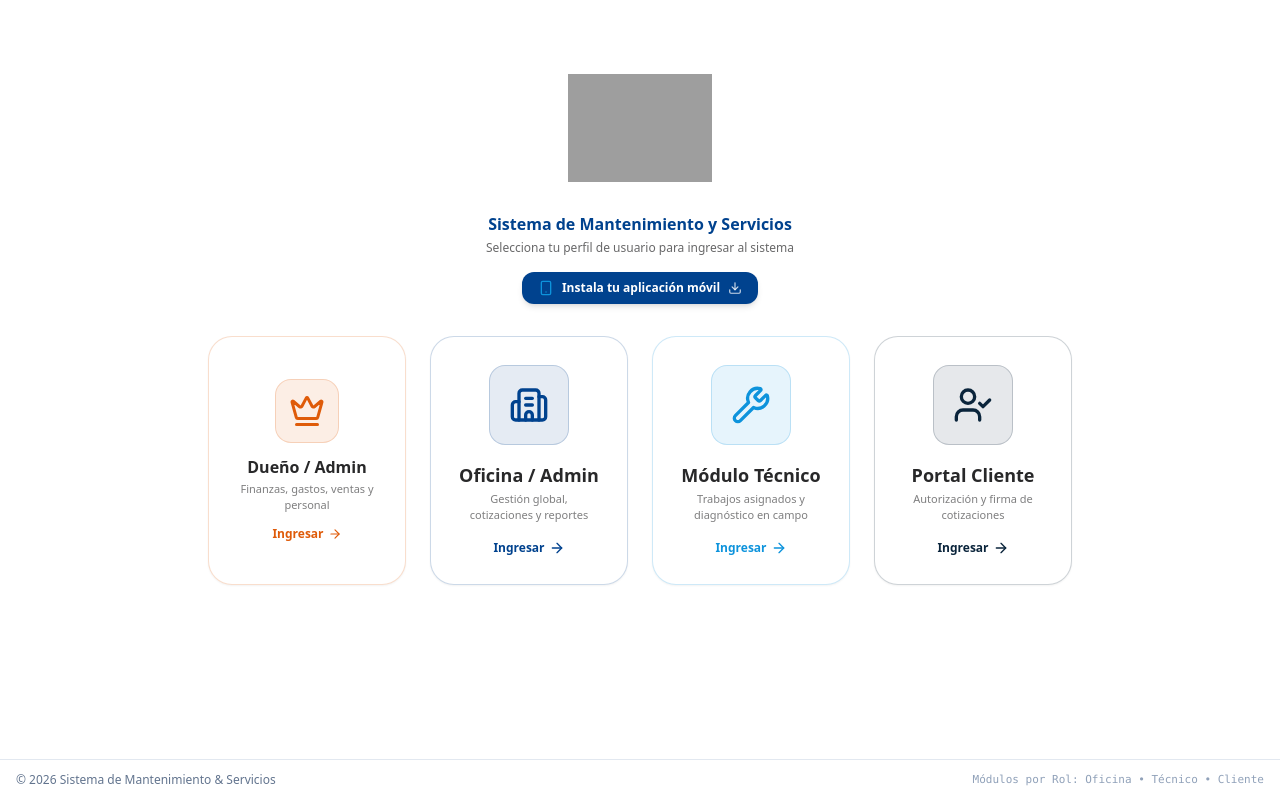
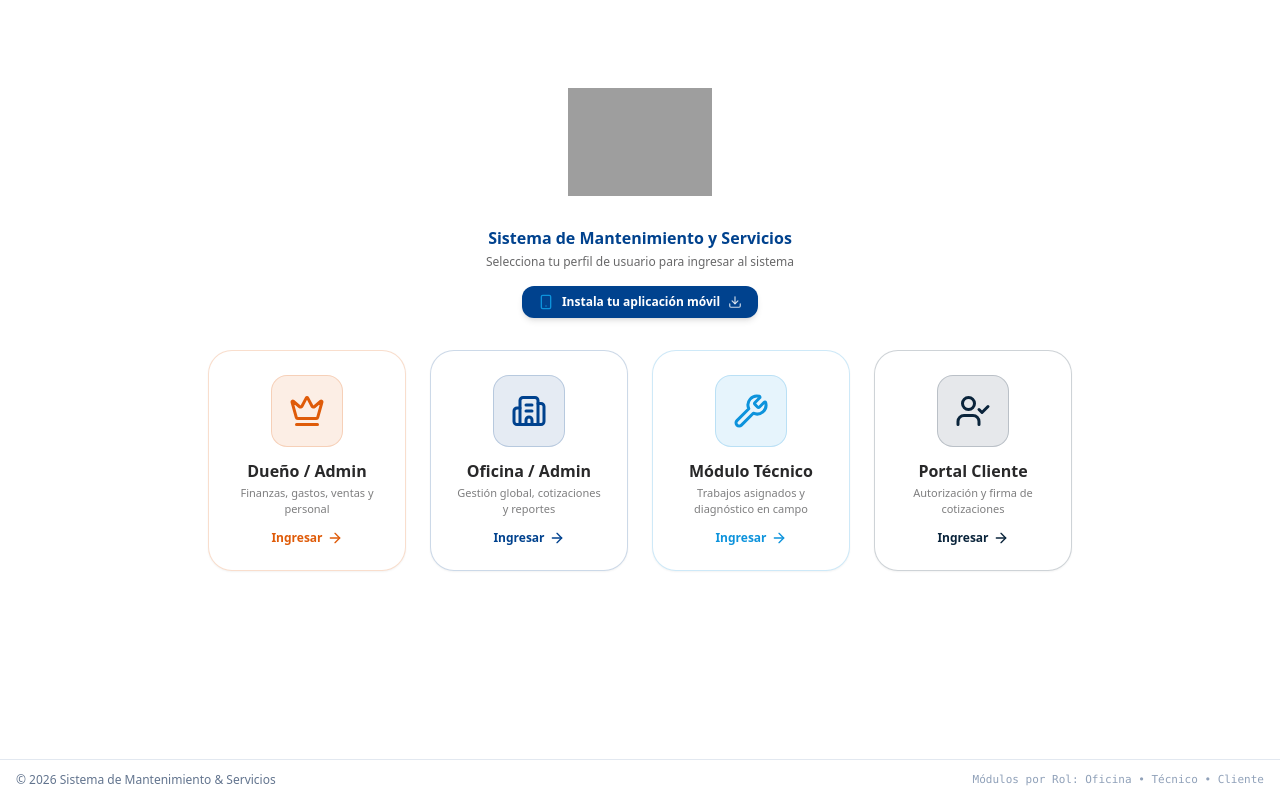
Before and after one commit to haroldove90-spec/Mantenimiento-en-Gral., a React (Vite) app: page / in a window 1280 px wide. Built offline with nearby package versions, Linux system fonts and the light colour scheme; grey boxes are pictures that could not be loaded.

Commit message:
style: update HomeDashboard role card sizing
Increase size of owner role icon container and arrow icon for improved visual consistency on larger screens.

```diff
--- a/src/components/HomeDashboard.tsx
+++ b/src/components/HomeDashboard.tsx
@@ -125,7 +125,7 @@ export const HomeDashboard: React.FC = () => {
           onClick={() => setActiveRole('owner')}
           className="group cursor-pointer bg-white border border-sij-orange/20 rounded-2xl sm:rounded-3xl p-4 sm:p-6 flex flex-col items-center justify-center text-center gap-3 shadow-xs hover:shadow-xl hover:border-sij-orange/60 transition-all duration-300"
         >
-          <div className="w-14 h-14 sm:w-16 sm:h-16 bg-sij-orange/10 border border-sij-orange/20 rounded-2xl flex items-center justify-center group-hover:bg-sij-orange transition-colors duration-300 shrink-0">
+          <div className="w-14 h-14 sm:w-18 sm:h-18 bg-sij-orange/10 border border-sij-orange/20 rounded-2xl flex items-center justify-center group-hover:bg-sij-orange transition-colors duration-300 shrink-0">
             <Crown className="w-7 h-7 sm:w-9 sm:h-9 text-sij-orange group-hover:text-white transition-colors duration-300" />
           </div>
           <div>
@@ -138,7 +138,7 @@ export const HomeDashboard: React.FC = () => {
           </div>
           <div className="inline-flex items-center space-x-1 text-xs font-bold text-sij-orange group-hover:translate-x-1 transition-transform">
             <span>Ingresar</span>
-            <ArrowRight className="w-3.5 h-3.5" />
+            <ArrowRight className="w-3.5 h-3.5 sm:w-4 sm:h-4" />
           </div>
         </button>
 
@@ -146,13 +146,13 @@ export const HomeDashboard: React.FC = () => {
         <button
           id="home-role-office"
           onClick={() => setActiveRole('office')}
-          className="group cursor-pointer bg-white border border-sij-blue/20 rounded-2xl sm:rounded-3xl p-4 sm:p-7 flex flex-col items-center justify-center text-center gap-3 sm:gap-4 shadow-xs hover:shadow-xl hover:border-sij-blue transition-all duration-300"
+          className="group cursor-pointer bg-white border border-sij-blue/20 rounded-2xl sm:rounded-3xl p-4 sm:p-6 flex flex-col items-center justify-center text-center gap-3 shadow-xs hover:shadow-xl hover:border-sij-blue transition-all duration-300"
         >
-          <div className="w-14 h-14 sm:w-20 sm:h-20 bg-sij-blue/10 border border-sij-blue/20 rounded-2xl flex items-center justify-center group-hover:bg-sij-blue transition-colors duration-300 shrink-0">
-            <Building2 className="w-7 h-7 sm:w-10 sm:h-10 text-sij-blue group-hover:text-white transition-colors duration-300" />
+          <div className="w-14 h-14 sm:w-18 sm:h-18 bg-sij-blue/10 border border-sij-blue/20 rounded-2xl flex items-center justify-center group-hover:bg-sij-blue transition-colors duration-300 shrink-0">
+            <Building2 className="w-7 h-7 sm:w-9 sm:h-9 text-sij-blue group-hover:text-white transition-colors duration-300" />
           </div>
           <div>
-            <span className="text-sm sm:text-lg font-bold text-sij-dark group-hover:text-sij-blue transition-colors block">
+            <span className="text-sm sm:text-base font-bold text-sij-dark group-hover:text-sij-blue transition-colors block">
               Oficina / Admin
             </span>
             <span className="text-[11px] text-sij-dark/60 hidden sm:block mt-0.5">
@@ -169,13 +169,13 @@ export const HomeDashboard: React.FC = () => {
         <button
           id="home-role-tech"
           onClick={() => setActiveRole('tech')}
-          className="group cursor-pointer bg-white border border-sij-cyan/20 rounded-2xl sm:rounded-3xl p-4 sm:p-7 flex flex-col items-center justify-center text-center gap-3 sm:gap-4 shadow-xs hover:shadow-xl hover:border-sij-cyan transition-all duration-300"
+          className="group cursor-pointer bg-white border border-sij-cyan/20 rounded-2xl sm:rounded-3xl p-4 sm:p-6 flex flex-col items-center justify-center text-center gap-3 shadow-xs hover:shadow-xl hover:border-sij-cyan transition-all duration-300"
         >
-          <div className="w-14 h-14 sm:w-20 sm:h-20 bg-sij-cyan/10 border border-sij-cyan/20 rounded-2xl flex items-center justify-center group-hover:bg-sij-cyan transition-colors duration-300 shrink-0">
-            <Wrench className="w-7 h-7 sm:w-10 sm:h-10 text-sij-cyan group-hover:text-white transition-colors duration-300" />
+          <div className="w-14 h-14 sm:w-18 sm:h-18 bg-sij-cyan/10 border border-sij-cyan/20 rounded-2xl flex items-center justify-center group-hover:bg-sij-cyan transition-colors duration-300 shrink-0">
+            <Wrench className="w-7 h-7 sm:w-9 sm:h-9 text-sij-cyan group-hover:text-white transition-colors duration-300" />
           </div>
           <div>
-            <span className="text-sm sm:text-lg font-bold text-sij-dark group-hover:text-sij-cyan transition-colors block">
+            <span className="text-sm sm:text-base font-bold text-sij-dark group-hover:text-sij-cyan transition-colors block">
               Módulo Técnico
             </span>
             <span className="text-[11px] text-sij-dark/60 hidden sm:block mt-0.5">
@@ -192,13 +192,13 @@ export const HomeDashboard: React.FC = () => {
         <button
           id="home-role-client"
           onClick={() => setActiveRole('client')}
-          className="group cursor-pointer bg-white border border-sij-navy/20 rounded-2xl sm:rounded-3xl p-4 sm:p-7 flex flex-col items-center justify-center text-center gap-3 sm:gap-4 shadow-xs hover:shadow-xl hover:border-sij-navy transition-all duration-300 col-span-2 md:col-span-1"
+          className="group cursor-pointer bg-white border border-sij-navy/20 rounded-2xl sm:rounded-3xl p-4 sm:p-6 flex flex-col items-center justify-center text-center gap-3 shadow-xs hover:shadow-xl hover:border-sij-navy transition-all duration-300"
         >
-          <div className="w-14 h-14 sm:w-20 sm:h-20 bg-sij-navy/10 border border-sij-navy/20 rounded-2xl flex items-center justify-center group-hover:bg-sij-navy transition-colors duration-300 shrink-0">
-            <UserCheck className="w-7 h-7 sm:w-10 sm:h-10 text-sij-navy group-hover:text-white transition-colors duration-300" />
+          <div className="w-14 h-14 sm:w-18 sm:h-18 bg-sij-navy/10 border border-sij-navy/20 rounded-2xl flex items-center justify-center group-hover:bg-sij-navy transition-colors duration-300 shrink-0">
+            <UserCheck className="w-7 h-7 sm:w-9 sm:h-9 text-sij-navy group-hover:text-white transition-colors duration-300" />
           </div>
           <div>
-            <span className="text-sm sm:text-lg font-bold text-sij-dark group-hover:text-sij-navy transition-colors block">
+            <span className="text-sm sm:text-base font-bold text-sij-dark group-hover:text-sij-navy transition-colors block">
               Portal Cliente
             </span>
             <span className="text-[11px] text-sij-dark/60 hidden sm:block mt-0.5">
```
